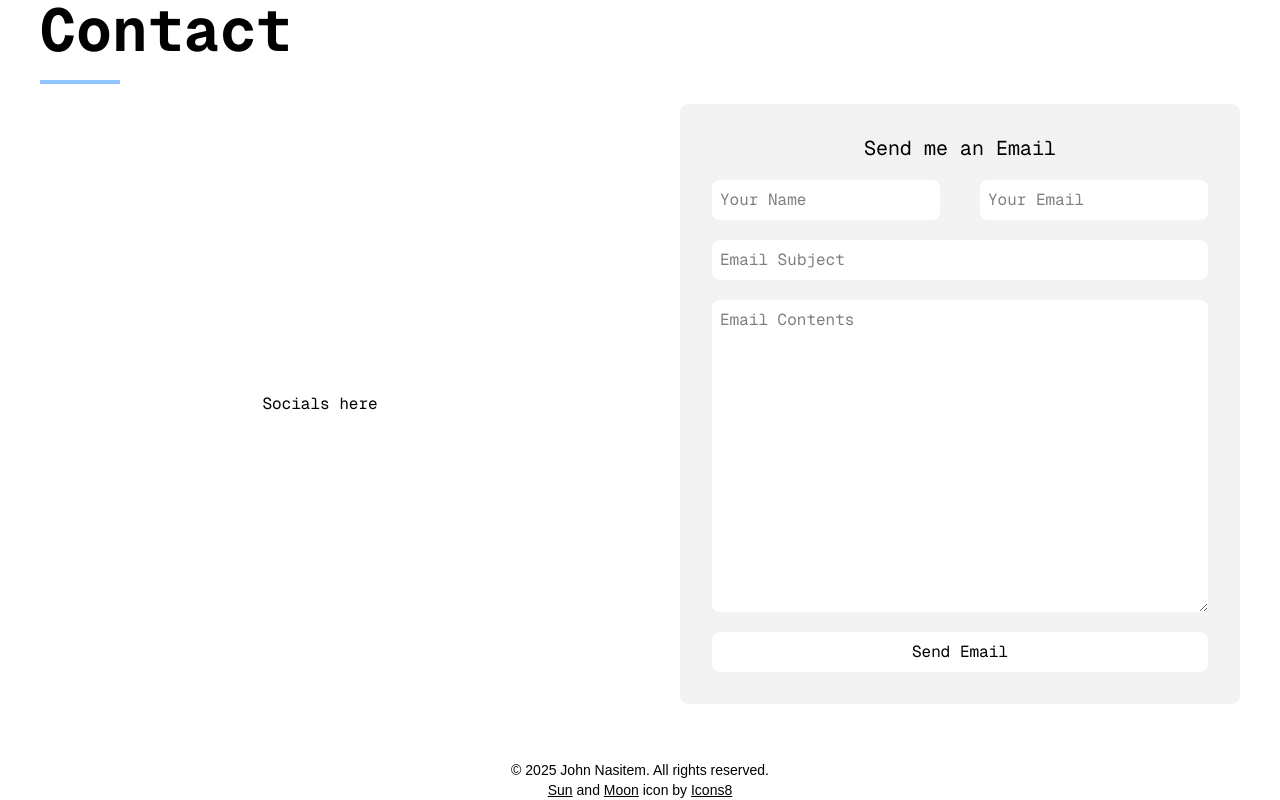
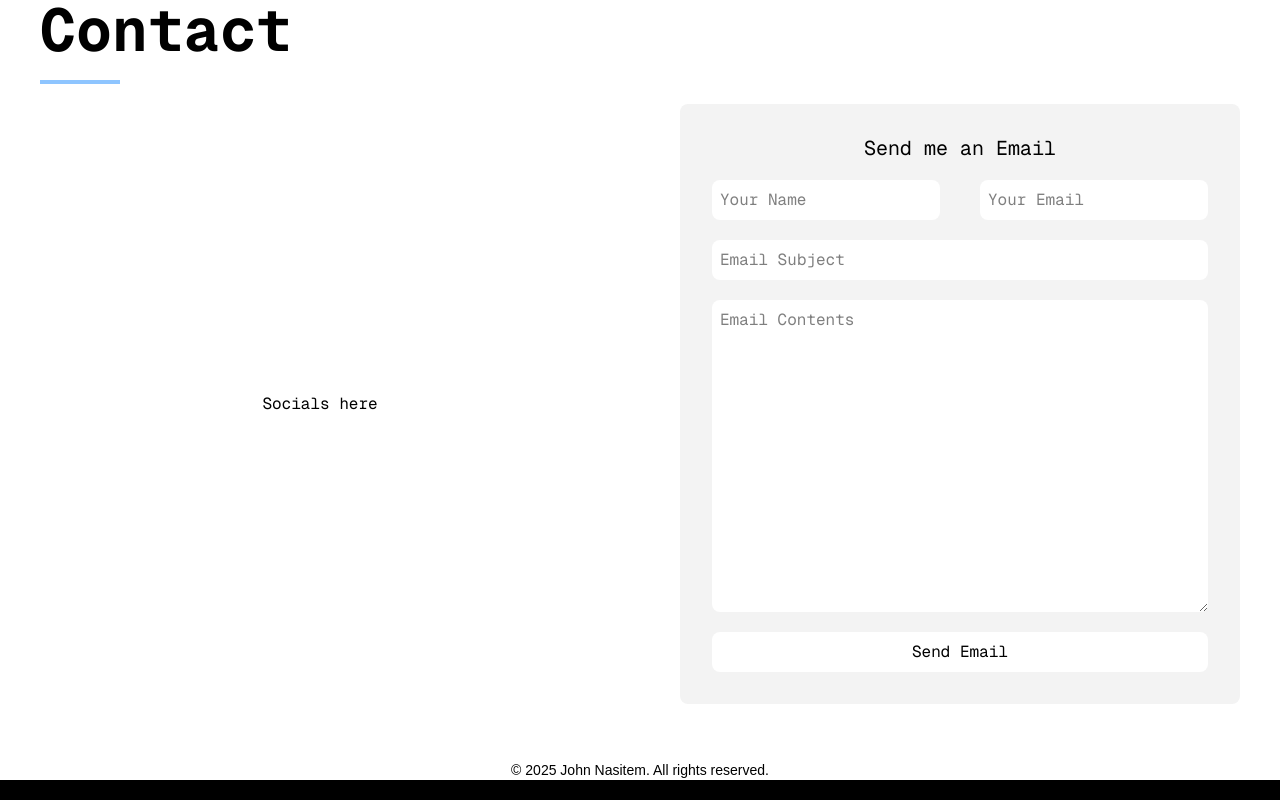
Before and after one commit to JohnNasitem/Website-Portfolio, a Next.js app in the folder Portfolio/: page / in a window 1280 px wide. Shown: the part 3100-3900 px from the top of the page. Built offline with nearby package versions, Linux system fonts and the light colour scheme.

Commit message:
removed attribution to unused icon

```diff
--- a/Portfolio/src/app/page.tsx
+++ b/Portfolio/src/app/page.tsx
@@ -5,7 +5,6 @@ import ProjectsSection from "@/components/projects-section";
 import ContactSection from "@/components/contact-section";
 import ToTop from "@/components/to-top";
 import Navbar from "@/components/navbar";
-import Link from "next/link";
 
 export default function Home() {
   const narbarLinks = [
@@ -27,8 +26,7 @@ export default function Home() {
       <ContactSection />
       <div>
         <div id='page_section1' className="text-center text-sm mt-4">
-          © 2025 John Nasitem. All rights reserved.<br/>
-          <Link target="_blank" href="https://icons8.com/icon/83221/sun" className="underline">Sun</Link> and <Link target="_blank" href="https://icons8.com/icon/59841/moon-symbol" className="underline">Moon</Link>  icon by <a target="_blank" href="https://icons8.com" className="underline">Icons8</a>
+          © 2025 John Nasitem. All rights reserved.
         </div>
       </div>
     </div>
```
